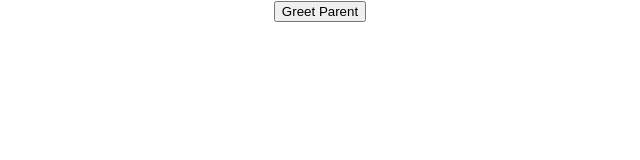
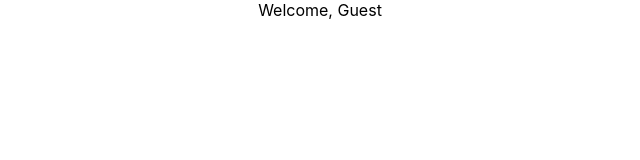
Before and after one commit to vishal-muralidharan/React-Course, a React (Create React App) app in the folder hello-world/: page / in a window 1280 px wide. Shown: the top 160 px of the page, without its empty margins (320-960 px from the left). Built offline with nearby package versions, Linux system fonts and the light colour scheme.

Commit message:
Conditional Rendering - I

```diff
--- a/hello-world/src/App.js
+++ b/hello-world/src/App.js
@@ -9,12 +9,13 @@
 import ClassClick from './components/ClassClick'
 import EventBind from './components/EventBind'
 import ParentComponent from './components/ParentComponent'
-
+import UserGreeting from './components/UserGreeting'
 
 function App() {
   return (
     <div className="App">
-        <ParentComponent />
+        <UserGreeting />
+        { /*<ParentComponent /> */ }
         { /* <EventBind /> */ }
         { /* <FunctionClick />}
         <ClassClick /> */ }
--- /dev/null
+++ b/hello-world/src/components/UserGreeting.js
@@ -0,0 +1,28 @@
+import React, { Component } from 'react'
+
+class UserGreeting extends Component {
+    constructor(props) {
+        super(props)
+
+        this.state = {
+            isLoggedIn: false
+        }
+    }
+
+    render() {
+        if (this,this.state.isLoggedIn) {
+            return (
+                <div>Welcome, Vishal</div>
+            )
+        }
+        else {
+            return (
+                <div>Welcome, Guest</div>
+
+            )
+        }
+
+    }
+}
+
+export default UserGreeting
```
